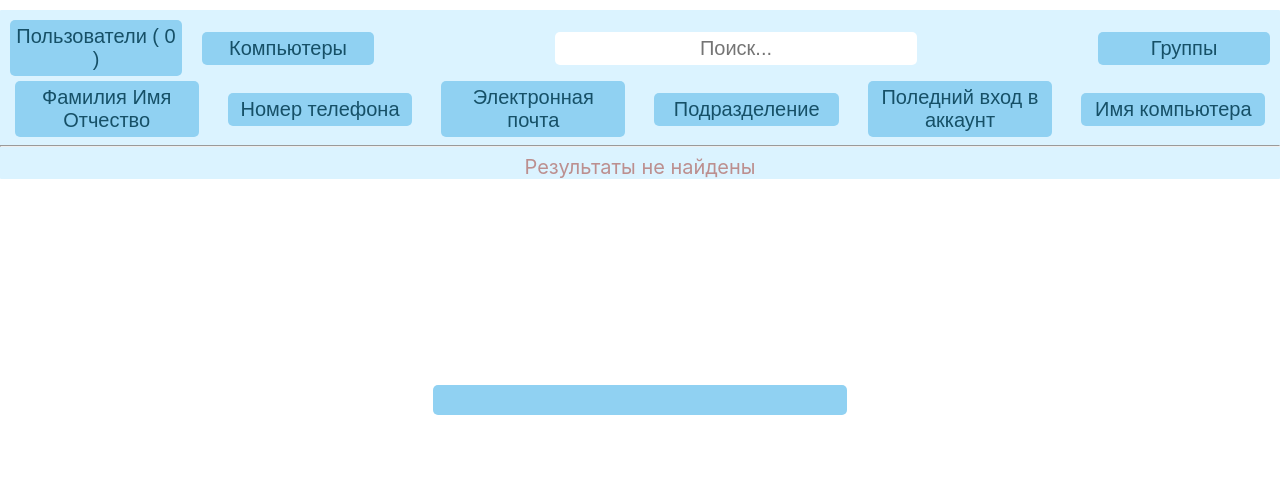
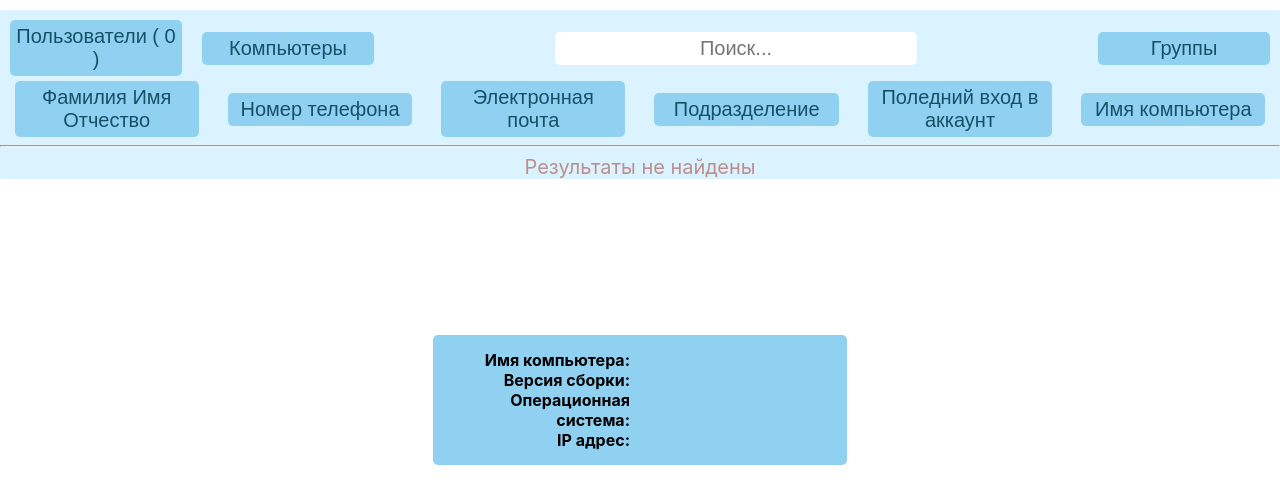
Before and after one commit to Sphinx85/inventory, a React (Create React App) app: page / in a window 1280 px wide. Both pictures are taken after a click on the button "Группы". Shown: the top 504 px of the page. Built offline with nearby package versions, Linux system fonts and the light colour scheme.

Commit message:
new style comp info

```diff
--- a/src/components/ComputerInfo.jsx
+++ b/src/components/ComputerInfo.jsx
@@ -1,20 +1,28 @@
 import React from 'react';
+import style from "../CSS modules/UserInfo.module.css";
+
 
 const ComputerInfo = ({computer}) => {
     return (
-        <div>
-            <div>
+        <div className={style.UserInfo}>
+            <label className={style.label} style={{fontWeight: 700}}>Имя компьютера:  </label>
+            <div className={style.info}>
                 {computer.name}
             </div>
-            <div>
+            <label className={style.label} style={{fontWeight: 700}}>Версия сборки:  </label>
+            <div className={style.info}>
                 {computer.build}
             </div>
-            <div>
+            <label className={style.label} style={{fontWeight: 700}}>Операционная система:  </label>
+            <div className={style.info}>
+
                 {computer.os}
             </div>
-            <div>
+            <label className={style.label} style={{fontWeight: 700}}>IP адрес:  </label>
+            <div className={style.info}>
                 {computer.ip}
             </div>
+
         </div>
     );
 };
```
